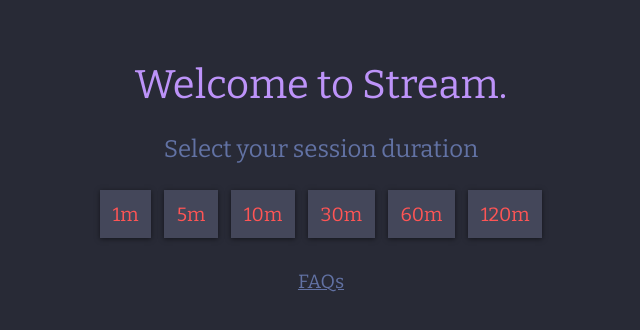
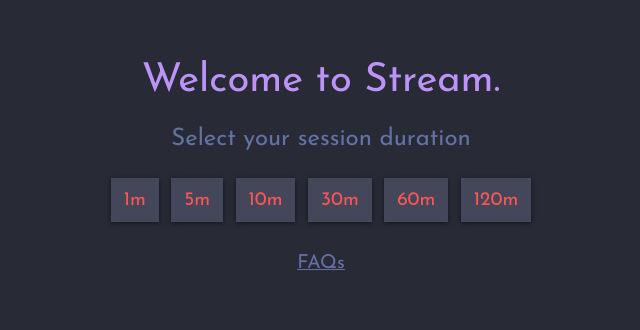
Before and after one commit to Arrow7000/streamtype, a React (Vite) app: page / in a window 1280 px wide. Shown: the part 206-536 px from the top of the page, without its empty margins (319-959 px from the left). Built offline with nearby package versions, Linux system fonts and the light colour scheme.

Commit message:
Make Josefin Sans default font

```diff
--- a/src/js/style.scss
+++ b/src/js/style.scss
@@ -4,8 +4,9 @@
 }
 
 @import url("https://fonts.googleapis.com/css?family=Bitter");
+@import url("https://fonts.googleapis.com/css?family=Josefin+Sans:300,400,700&display=swap");
 
-$fonts: "Bitter", "Courier Prime Sans", sans-serif;
+$fonts: "Josefin Sans", "Bitter", "Courier Prime Sans", sans-serif;
 
 html,
 body {
```
